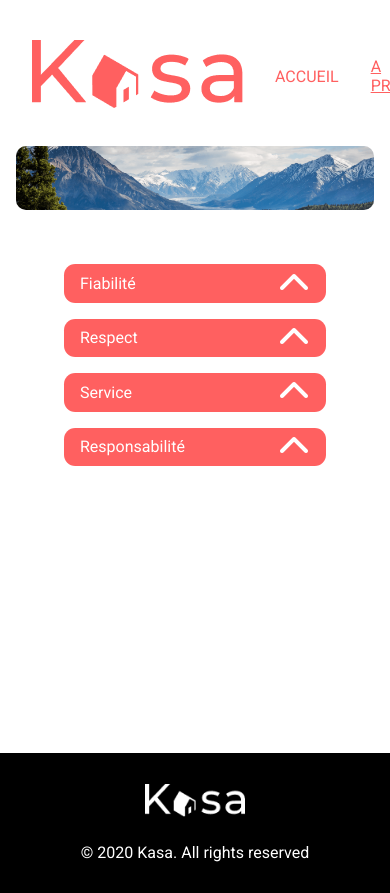
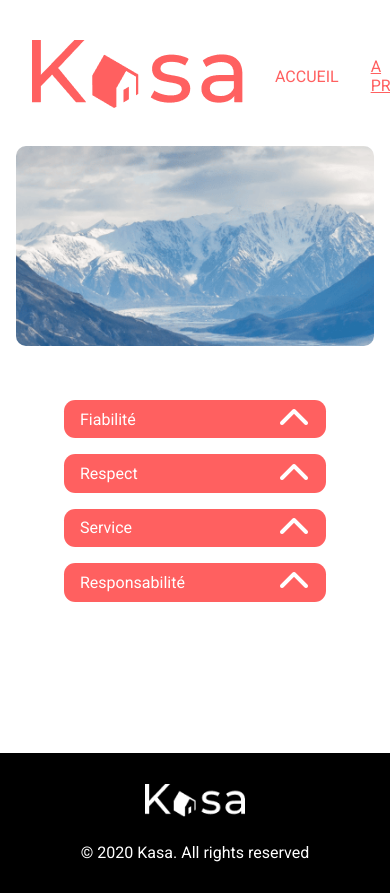
Before and after one commit to Elwoodus/Projet6-KASA, a React (Vite) app: page /about in a window 390 px wide. Shown: the top 893 px of the page. Built offline with nearby package versions, Linux system fonts and the light colour scheme.

Commit message:
maj mineur about

```diff
--- a/src/Pages/About.scss
+++ b/src/Pages/About.scss
@@ -8,6 +8,9 @@
     margin-bottom: 50px;
 
     @media (max-width: 768px) {
-      width: 80%;
+
+      height: 200px;
+      max-width: none;
+      object-fit: cover;
     }
   }
```
